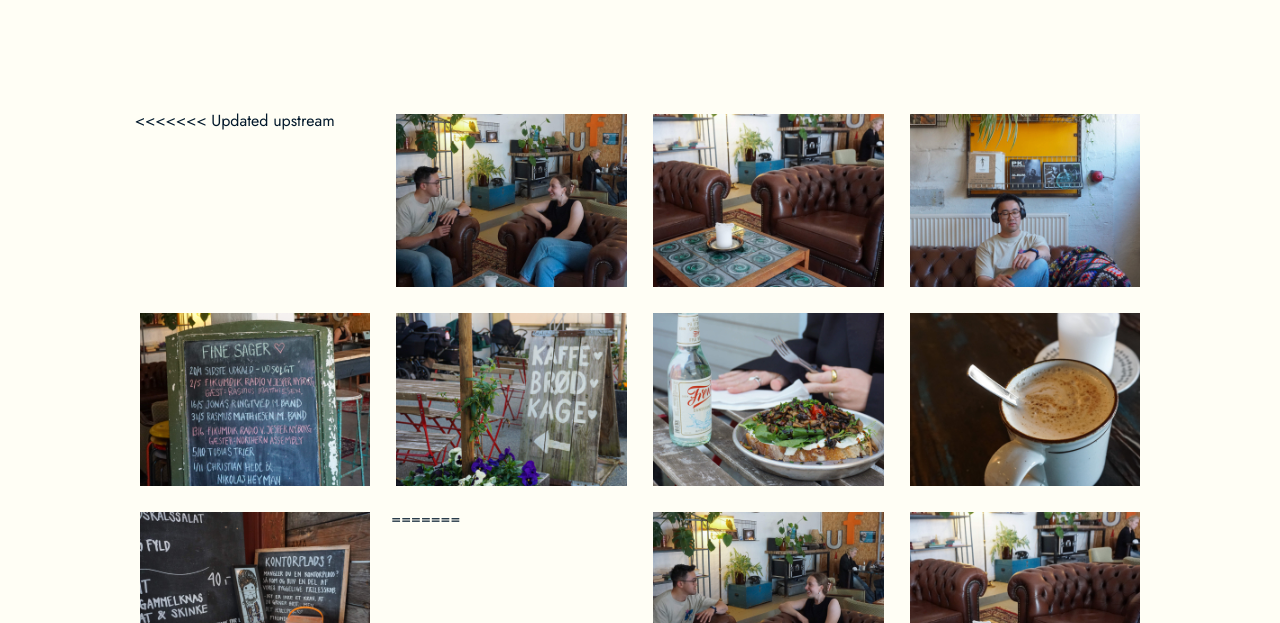
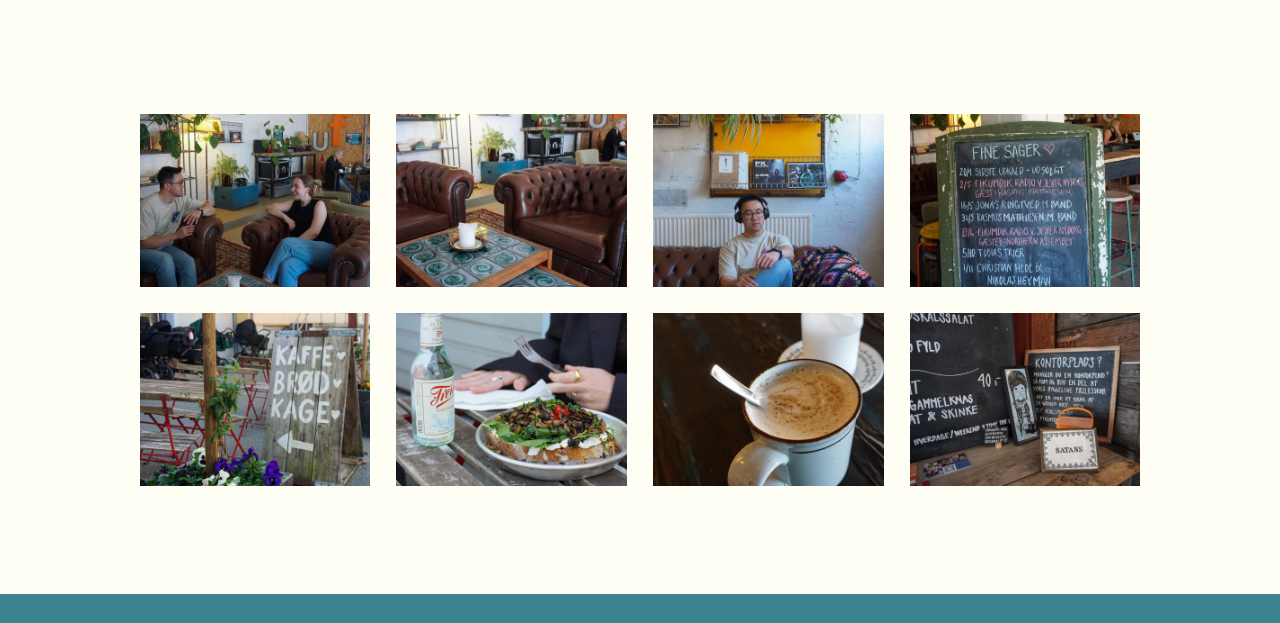
Before and after one commit to annalene97/fikumdik2, a plain HTML site: page bagomfikumdik.html in a window 1280 px wide. Shown: the part 2692-3315 px from the top of the page. Drawn offline with Linux system fonts and the light colour scheme.

```diff
--- a/bagomfikumdik.html
+++ b/bagomfikumdik.html
@@ -164,16 +164,6 @@
         <!--BAG OM FIKUMDIK GALLERI START-->
         <section class="bagom_galleri_container">
             <div class="bagom_galleri">
-<<<<<<< Updated upstream
-                <a target="_blank" href="img/billeder/bag_galleri_snak.jpg"><img src="img/billeder/bag_galleri_snak.jpg" alt="Billede: Snak"></a>
-                <a target="_blank" href="img/billeder/bag_galleri_chester.jpg"><img src="img/billeder/bag_galleri_chester.jpg" alt="Billede: Chesterfield"></a>
-                <a target="_blank" href="img/billeder/bag_galleri_sofa.jpg"><img src="img/billeder/bag_galleri_sofa.jpg" alt="Billede: Sofa"></a>
-                <a target="_blank" href="img/billeder/bag_galleri_eventkort.jpg"><img src="img/billeder/bag_galleri_eventkort.jpg" alt="Billede: Eventkort"></a>
-                <a target="_blank" href="img/billeder/bag_galleri_havestole.jpg"><img src="img/billeder/bag_galleri_havestole.jpg" alt="Billede: Havestole"></a>
-                <a target="_blank" href="img/billeder/bag_galleri_mad.jpg"><img src="img/billeder/bag_galleri_mad.jpg" alt="Billede: Mad"></a>
-                <a target="_blank" href="img/billeder/bag_galleri_kaffe.jpg"><img src="img/billeder/bag_galleri_kaffe.jpg" alt="Billede: Kaffe"></a>
-                <a target="_blank" href="img/billeder/bag_galleri_skilte.jpg"><img src="img/billeder/bag_galleri_skilte.jpg" alt="Billede: Skilte"></a>
-=======
                 <a target="_blank" href="img/billeder/bag_galleri_snak.jpg"><img src="img/billeder/bag_galleri_snak.jpg"
                         alt="Billede 1"></a>
                 <a target="_blank" href="img/billeder/bag_galleri_chester.jpg"><img
@@ -190,7 +180,6 @@
                         src="img/billeder/bag_galleri_kaffe.jpg" alt=""></a>
                 <a target="_blank" href="img/billeder/bag_galleri_skilte.jpg"><img
                         src="img/billeder/bag_galleri_skilte.jpg" alt=""></a>
->>>>>>> Stashed changes
             </div>
         </section>
         <!--BAG OM FIKUMDIK GALLERI SLUT-->
```
Also changed, not shown: 1 other file.
